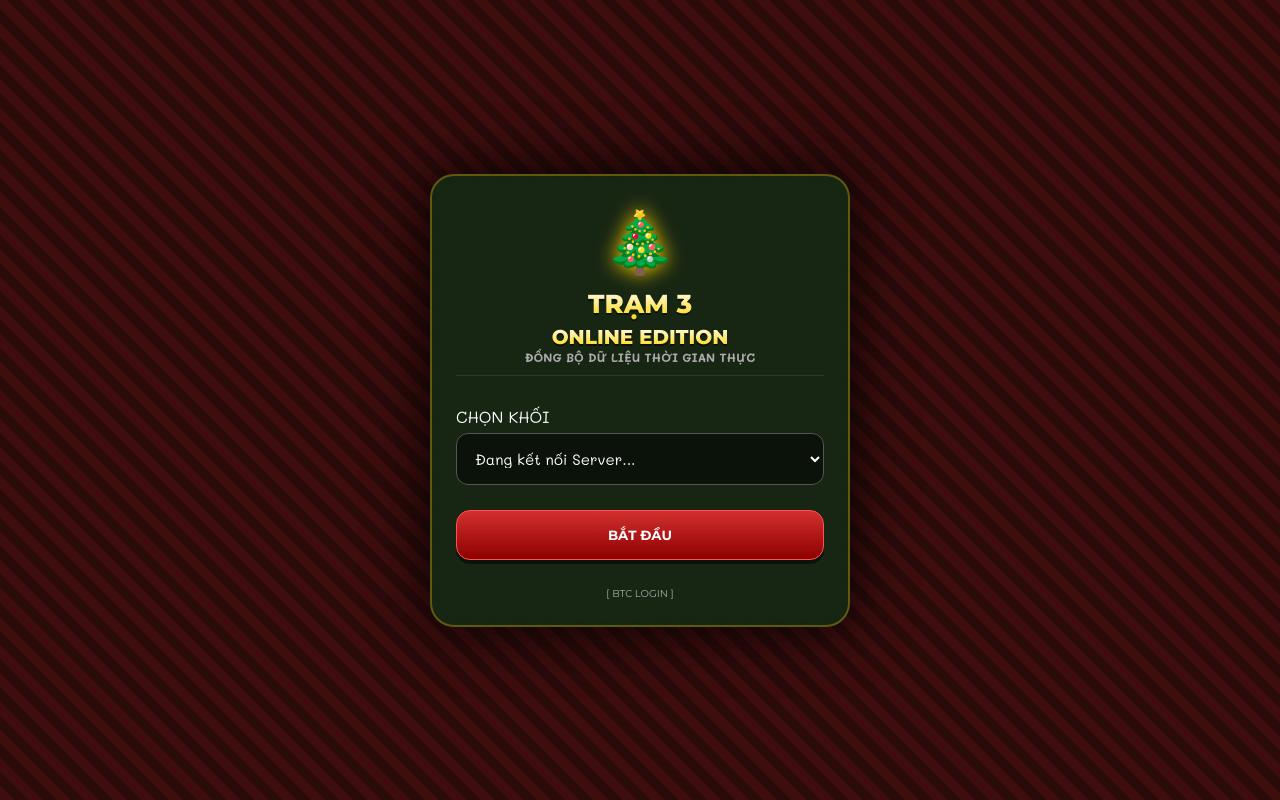
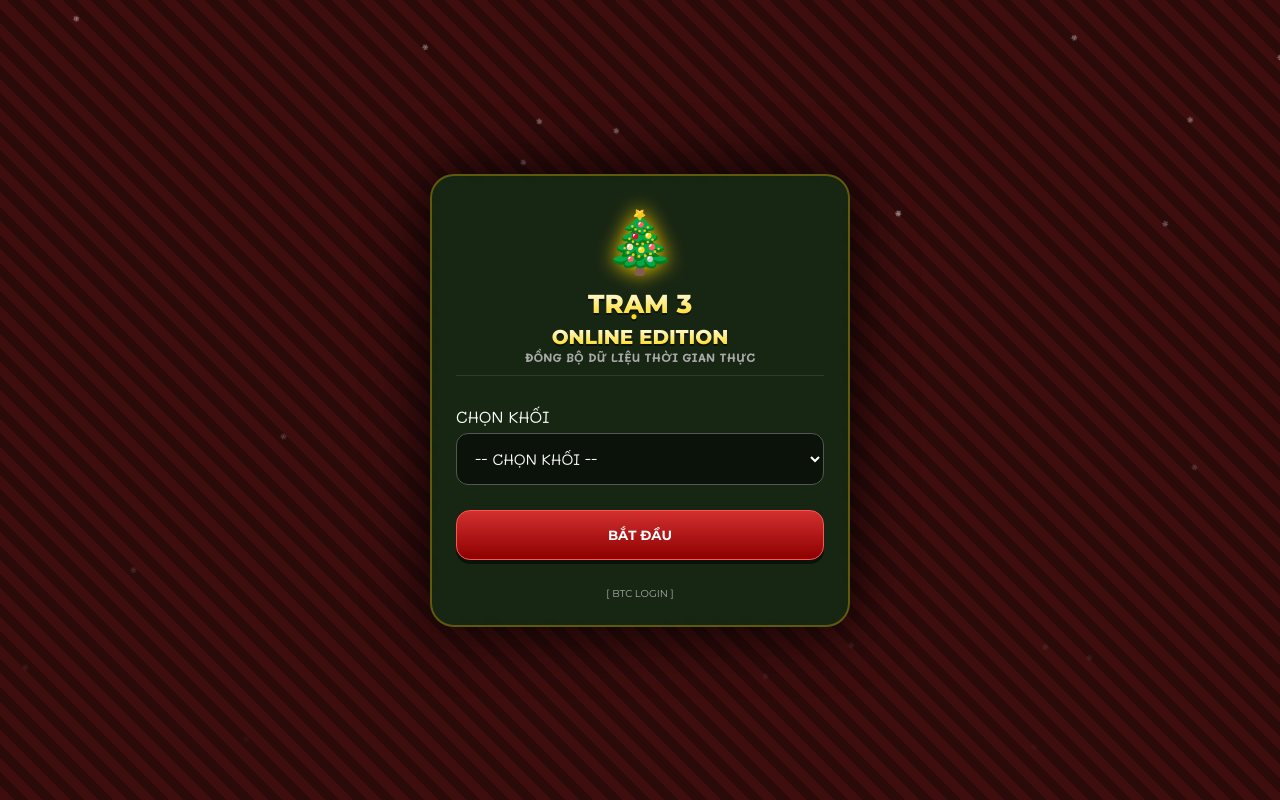
Before and after one commit to bapbap99/TSTXmasJourney, a plain HTML site: page index.html in a window 1280 px wide. Drawn offline with nearby package versions, Linux system fonts and the light colour scheme; no server answers.

Commit message:
Update index.html

```diff
--- a/index.html
+++ b/index.html
@@ -251,49 +251,49 @@
         "TCHC": { name: "KHỐI TCHC & IT", subs: [ {name:"Tài chính - KT", pass:"acc"}, {name:"Hành chính - NS", pass:"hr"}, {name:"Công nghệ (IT)", pass:"it"} ]}
     };
 
-    // FULL 50 NHÂN SỰ
+    // FULL 50 NHÂN SỰ (ĐÃ SỬA LỖI CÚ PHÁP)
     const STAFF_DB = [
-                {name:"Lại Minh Duy", role:"CT.HĐQT", block:"BOD"},
+        {name:"Lại Minh Duy", role:"CT.HĐQT", block:"BOD"},
         {name:"Mai Hữu Minh Phúc", role:"CEO", block:"BOD"},
         {name:"Thái Hồng Quang", role:"TP CNTT", block:"TCHC"},
         {name:"Trần Lê Nhật Tuấn", role:"PP CNTT", block:"TCHC"},
         {name:"Nguyễn Thị Thu Hương", role:"GĐ Tài chính", block:"TCHC"},
         {name:"Lê Thị Như Cát Tiên", role:"Kế toán thuế", block:"TCHC"},
-        {name:”Châu-KT Chi”, role:"Kế toán", block:"TCHC"},
+        {name:"Châu-KT Chi", role:"Kế toán", block:"TCHC"},
         {name:"Võ Thùy Phương Thảo", role:"Nhân sự", block:"TCHC"},
         {name:"Nguyễn Phan Phúc An", role:"Pháp chế", block:"TCHC"},
-        {name:”Chị Nhung, role:”Lễ Tân”, block:"TCHC"},
+        {name:"Chị Nhung", role:"Lễ Tân", block:"TCHC"},
         {name:"Nguyễn Thị Tuyết Hạnh", role:"Kế toán", block:"TCHC"},
-        {name:”Cô “Dung, role:"Tạp vụ", block:"TCHC"},
-        {name:”Anh Tú, role:”Kế “Toán, block:"TCHC"},
+        {name:"Cô Dung", role:"Tạp vụ", block:"TCHC"},
+        {name:"Anh Tú", role:"Kế Toán", block:"TCHC"},
         {name:"Trần Ngọc Quỳnh Hương", role:"Sản phẩm", block:"KD"},
         {name:"Huỳnh Ngọc Quý", role:"Sản phẩm", block:"KD"},
         {name:"Võ Khánh Tường", role:"Sản phẩm", block:"KD"},
         {name:"Bùi Thanh Sang", role:"Sản phẩm", block:"KD"},
         {name:"Lại Thị Ngọc Bích", role:"GĐ Tiếp thị", block:"KD"},
-        {name:”Hoài Thương“, role:”FIT”, block:"KD"},
-        {name:”Bửu “Oanh, role:”FIT”, block:"KD"},
-        {name:”Yến Ngọc“, role:”FIT”, block:"KD"},
-        {name:”Cát Tiên, role:”FIT”, block:"KD"},
-        {name:”Phụng”, role:”MKT”, block:"KD"},
-        {name:”Trang”, role:”MKT”, block:"KD"},
-        {name:”Lê Trung”, role:”MKT”, block:"KD"},
-        {name:”Khôi”, role:”MKT”, block:"KD"},
+        {name:"Hoài Thương", role:"FIT", block:"KD"},
+        {name:"Bửu Oanh", role:"FIT", block:"KD"},
+        {name:"Yến Ngọc", role:"FIT", block:"KD"},
+        {name:"Cát Tiên", role:"FIT", block:"KD"},
+        {name:"Phụng", role:"MKT", block:"KD"},
+        {name:"Trang", role:"MKT", block:"KD"},
+        {name:"Lê Trung", role:"MKT", block:"KD"},
+        {name:"Khôi", role:"MKT", block:"KD"},
         {name:"Nguyễn Thị Mỹ Nhung", role:"Trợ lý GĐ MKT", block:"KD"},
         {name:"Đỗ Thị Uyên Nhi", role:"Core Team", block:"KD"},
         {name:"Nguyễn Thị Thanh", role:"TP Đối tác", block:"KD"},
         {name:"Lê Đinh Quang Huy", role:"TL CTHĐQT", block:"KD"},
         {name:"Trần Thị Bích Ngọc", role:"Tư vấn viên", block:"KD"},
-        {name:”Thanh Tuấn, role:”Sales” Mice, block:”KD],
-        {name:”CHí Khang, role:”Sales Mice1, block:”iKD},
+        {name:"Thanh Tuấn", role:"Sales Mice", block:"KD"},
+        {name:"Chí Khang", role:"Sales Mice1", block:"KD"},
         {name:"Nguyễn Ngọc Diễm Quỳnh", role:"TP MICE1", block:"TM"},
         {name:"Nguyễn Lê Nhật Tân", role:"TN MICE1", block:"TM"},
-        {name:”Phương Linh, role:”BD “02, block:"TM"},
-        {name:”Lan Anh, role:”BD “02, block:"TM"},
+        {name:"Phương Linh", role:"BD 02", block:"TM"},
+        {name:"Lan Anh", role:"BD 02", block:"TM"},
         {name:"Vũ Ngọc Tân", role:"TP MICE2", block:"TM"},
         {name:"Trần Anh Khoa", role:"Core Team", block:"TM"},
-        {name:”Mai “Hân, role:”trợ Lý GĐTM”, block:"TM"},
-        {name:”Diệp My”, role:"Core Team", block:"TM"},
+        {name:"Mai Hân", role:"trợ Lý GĐTM", block:"TM"},
+        {name:"Diệp My", role:"Core Team", block:"TM"},
         {name:"Huỳnh Viết Trung", role:"TP Vé", block:"DH"},
         {name:"Mạnh - Visa", role:"TN Visa", block:"DH"},
         {name:"Diệp Thụy Oanh", role:"GĐ Tour", block:"DH"},
@@ -303,11 +303,10 @@
         {name:"Nguyễn Phương Tiên", role:"HDV", block:"DH"},
         {name:"Phạm Thu Thủy", role:"Điều hành", block:"DH"},
         {name:"Nguyễn Văn Dũng", role:"GĐTM", block:"KD"},
-        {name:"Phan Tuấn Nguyên, role:"TPDH", block:"DH],
-        {name:"Hoàn Nhi, role:"visa", block:"DH"},
-        {name:”Lam SanYo, role:”HDV”, block:"DH"},
-        {name:”Hồng Ân, role:”ĐH”, block:"DH"},
-        {name:”Hoàng Nhân, role:”HDV”, block:"DH"},
+        {name:"Phan Tuấn Nguyên", role:"TPDH", block:"DH"},
+        {name:"Hoàn Nhi", role:"visa", block:"DH"},
+        {name:"Hồng Ân", role:"ĐH", block:"DH"},
+        {name:"Hoàng Nhân", role:"HDV", block:"DH"}
     ];
 
     // FULL 50 TASKS
```
